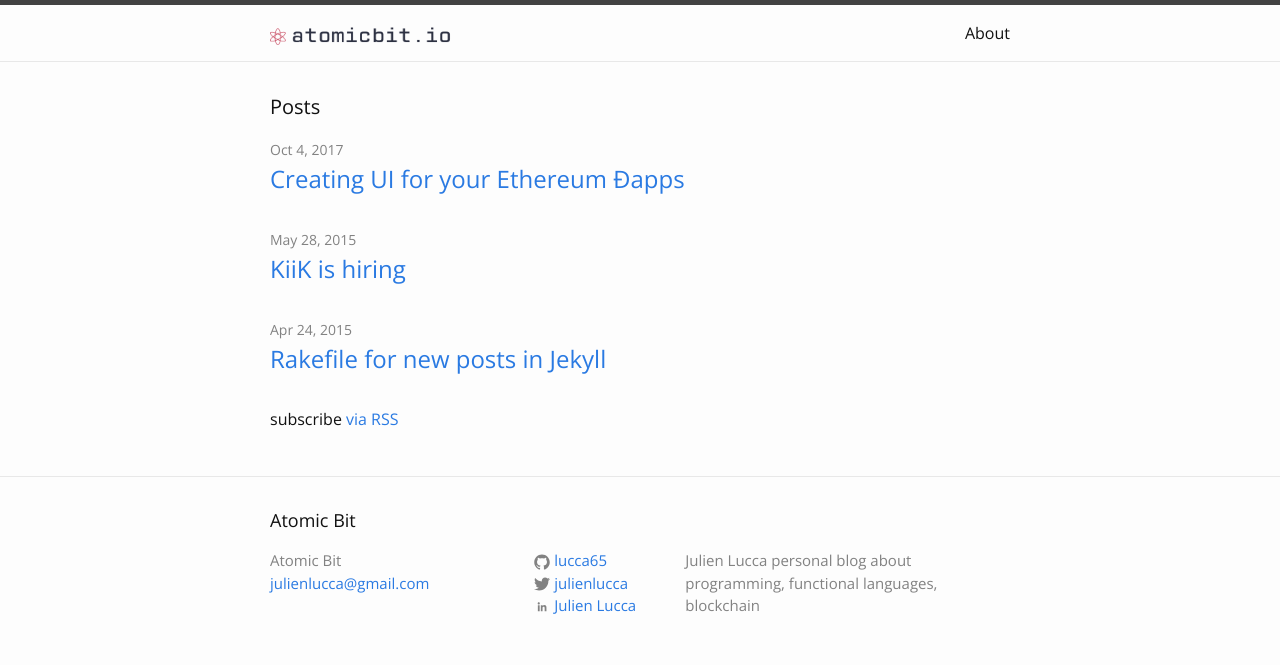
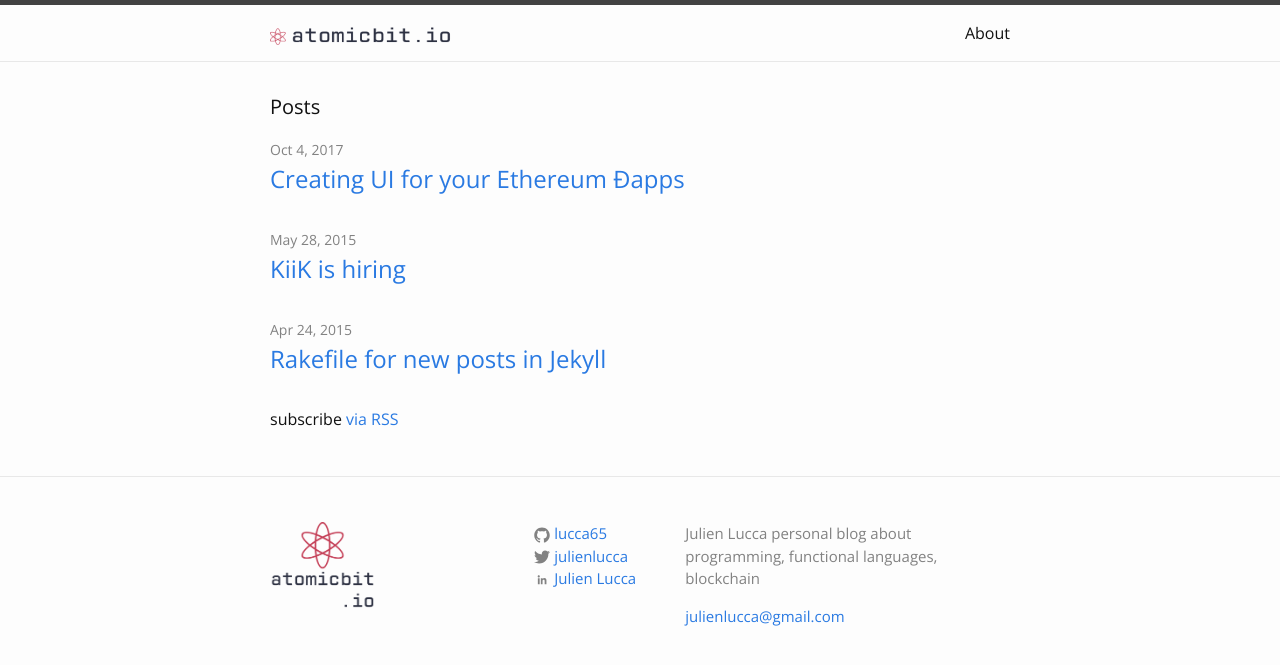
Before and after one commit to lucca65/lucca65.github.io, a Jekyll site: the page built from index.html, in a window 1280 px wide. Shown: the top 665 px of the page. Built offline with Jekyll 4.4.1, drawn with Linux system fonts in a browser that asks for light colours.

Commit message:
footer ajustments

```diff
--- a/_includes/footer.html
+++ b/_includes/footer.html
@@ -2,15 +2,13 @@
 
   <div class="wrapper">
 
-    <h2 class="footer-heading">{{ site.title }}</h2>
+      <h2 class="footer-heading">
+      </h2>
 
     <div class="footer-col-wrapper">
       <div class="footer-col  footer-col-1">
-        <ul class="contact-list">
-          <li>{{ site.title }}</li>
-          <li><a href="mailto:{{ site.email }}">{{ site.email }}</a></li>
-        </ul>
-      </div>
+        <img alt="{{ site.title }}" class="logo" src="/images/square@3x.png"/>
+     </div>
 
       <div class="footer-col  footer-col-2">
         <ul class="social-media-list">
@@ -58,7 +56,10 @@
 
       <div class="footer-col  footer-col-3">
         <p class="text">{{ site.description }}</p>
-      </div>
+        <ul class="contact-list">
+          <li><a href="mailto:{{ site.email }}">{{ site.email }}</a></li>
+        </ul>
+       </div>
     </div>
 
   </div>
```
